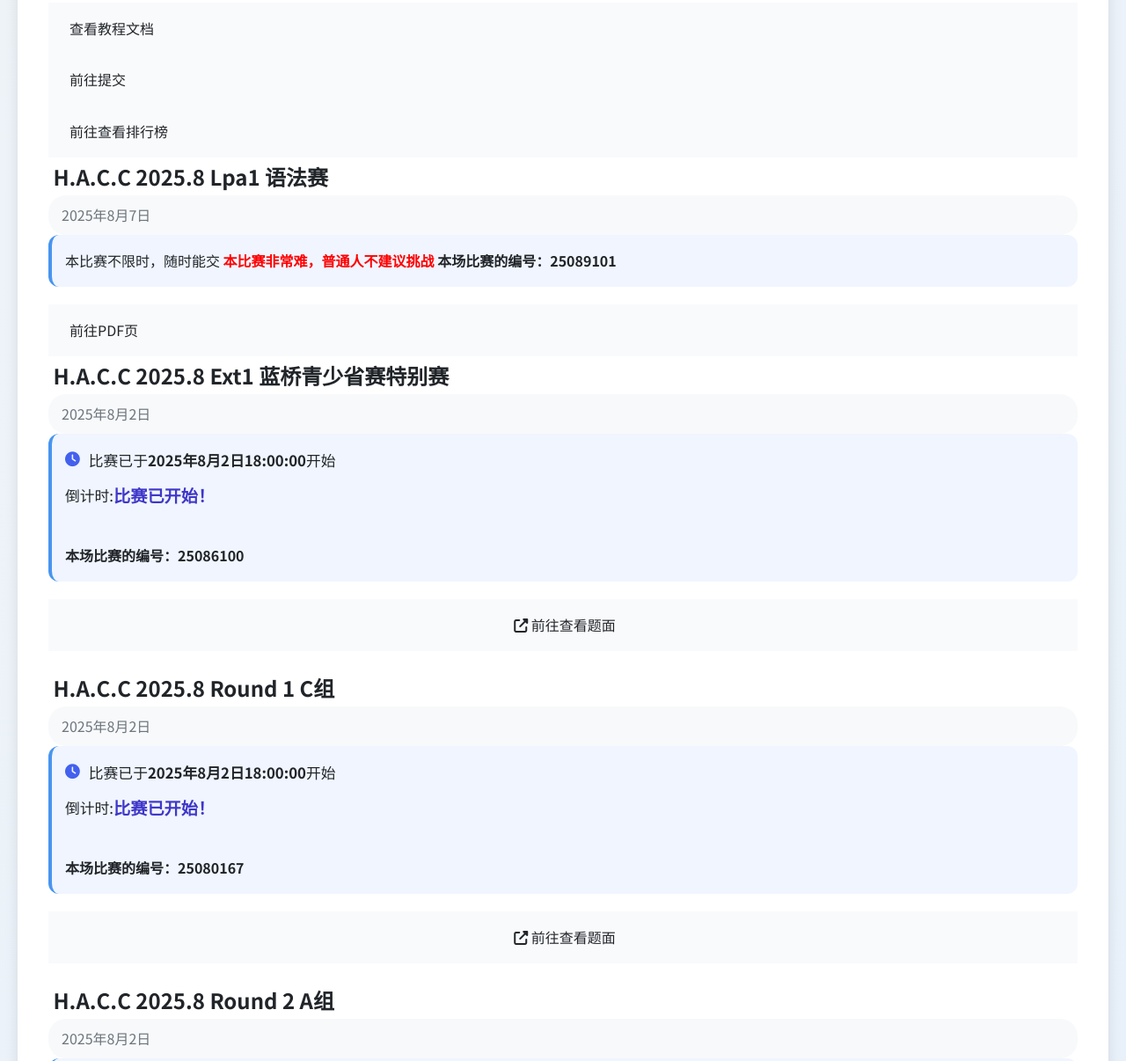
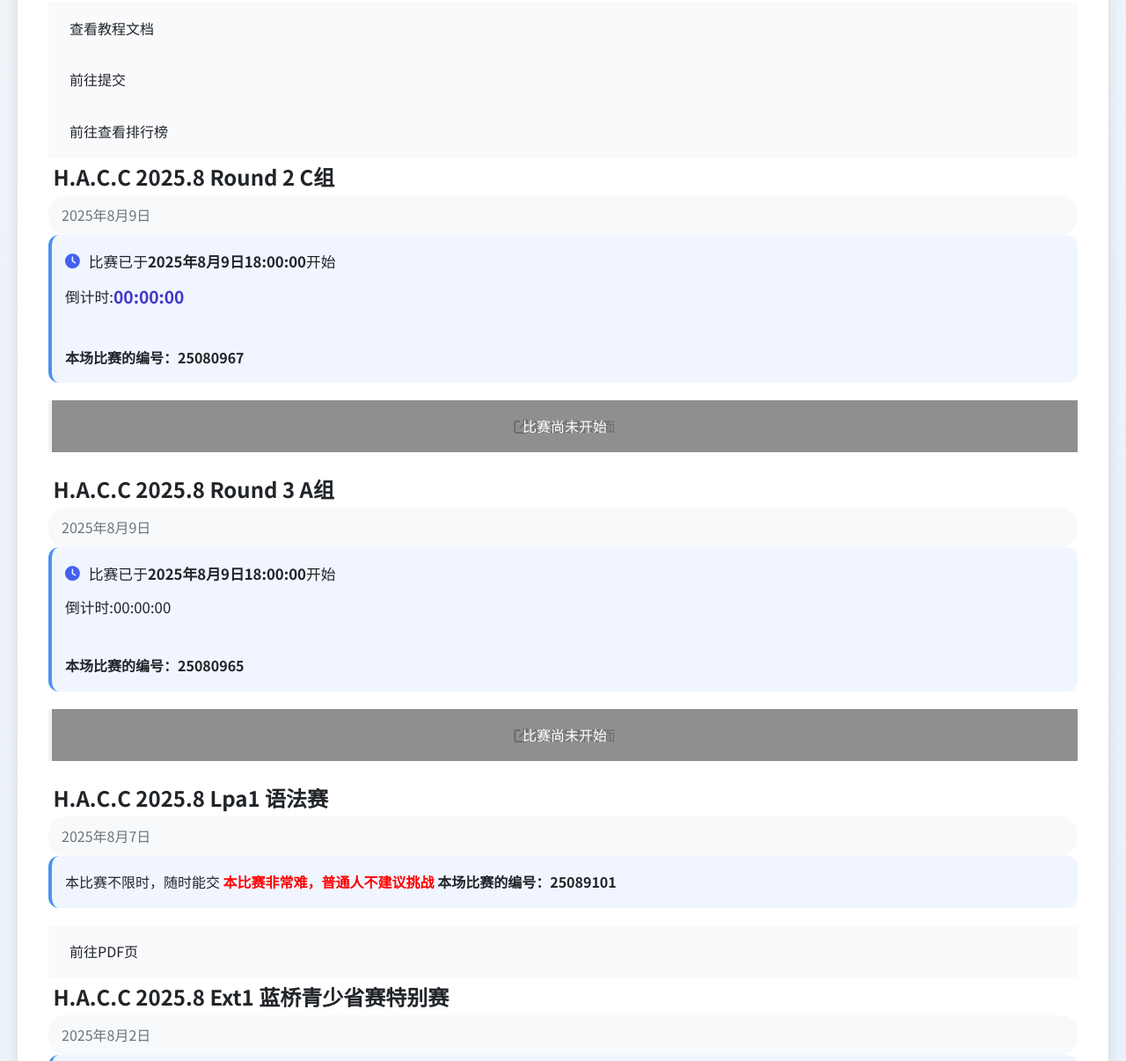
Before and after one commit to haccsite/haccsite.github.io, a plain HTML site: page index.html in a window 1280 px wide. Shown: the part 781-1987 px from the top of the page at 88% size. Drawn offline with Linux system fonts and the light colour scheme.

Commit message:
Update index.html

```diff
--- a/index.html
+++ b/index.html
@@ -702,6 +702,44 @@
                 </div>
 
                 <div class="note-content">
+                    <h2><i class="fab fa-a301"></i> H.A.C.C 2025.8 Round 2 C组</h2>
+                    <div class="date">2025年8月9日</div>
+                    <div id="contest-status">
+                        <p><i class="fas fa-clock"></i> 比赛已于 <strong>2025年8月9日18:00:00</strong> 开始</p>
+                        <p>倒计时: <span id="countdown">00:00:00</span></p>
+                        <br />
+                        <strong>本场比赛的编号：25080967</strong>
+                    </div>
+                    <a data-contest-id="contest3"
+                       id="contest-link"
+                       class="full-width-link disabled-link"
+                       onclick="openContestDoc(event, this)">
+                        <i class="fas fa-external-link-alt"></i>
+                        <span>前往查看题面</span>
+                        <span class="disabled-overlay">比赛尚未开始</span>
+                    </a>
+                </div>
+
+                <div class="note-content">
+                    <h2><i class="fab fa-a301"></i> H.A.C.C 2025.8 Round 3 A组</h2>
+                    <div class="date">2025年8月9日</div>
+                    <div id="contest-status">
+                        <p><i class="fas fa-clock"></i> 比赛已于 <strong>2025年8月9日18:00:00</strong> 开始</p>
+                        <p>倒计时: <span id="countdown2">00:00:00</span></p>
+                        <br />
+                        <strong>本场比赛的编号：25080965</strong>
+                    </div>
+                    <a data-contest-id="contest2"
+                       id="contest-link"
+                       class="full-width-link disabled-link"
+                       onclick="openContestDoc(event, this)">
+                        <i class="fas fa-external-link-alt"></i>
+                        <span>前往查看题面</span>
+                        <span class="disabled-overlay">比赛尚未开始</span>
+                    </a>
+                </div>
+
+                <div class="note-content">
                     <h2><i class="fab fa-a301"></i> H.A.C.C 2025.8 Lpa1 语法赛</h2>
                     <div class="date">2025年8月7日</div>
                     <div id="contest-status">
@@ -717,19 +755,10 @@
                     <h2><i class="fab fa-a301"></i> H.A.C.C 2025.8 Ext1 蓝桥青少省赛特别赛</h2>
                     <div class="date">2025年8月2日</div>
                     <div id="contest-status">
-                        <p><i class="fas fa-clock"></i> 比赛已于 <strong>2025年8月2日18:00:00</strong> 开始</p>
-                        <p>倒计时: <span id="countdown4">00:00:00</span></p>
-                        <br />
+                        <p><i class="fas fa-clock"></i> 比赛已结束</p><br/>
                         <strong>本场比赛的编号：25086100</strong>
                     </div>
-                    <a data-contest-id="contest4"
-                       id="contest-link-4"
-                       class="full-width-link disabled-link"
-                       onclick="openContestDoc(event, this)">
-                        <i class="fas fa-external-link-alt"></i>
-                        <span>前往查看题面</span>
-                        <span class="disabled-overlay">比赛尚未开始</span>
-                    </a>
+                    <a href="https://docs.qq.com/doc/p/47e47c67c1bbf8891e3c5bebf1e8e160a8e96e56" target="_blank">前往查看题面</a>
                 </div>
 
                 <!-- 修改第三个比赛 -->
@@ -737,19 +766,10 @@
                     <h2><i class="fab fa-a301"></i> H.A.C.C 2025.8 Round 1 C组</h2>
                     <div class="date">2025年8月2日</div>
                     <div id="contest-status">
-                        <p><i class="fas fa-clock"></i> 比赛已于 <strong>2025年8月2日18:00:00</strong> 开始</p>
-                        <p>倒计时: <span id="countdownc">00:00:00</span></p>
-                        <br />
+                        <p><i class="fas fa-clock"></i> 比赛已结束</p><br/>
                         <strong>本场比赛的编号：25080167</strong>
                     </div>
-                    <a data-contest-id="contest3"
-                       id="contest-link-C"
-                       class="full-width-link disabled-link"
-                       onclick="openContestDoc(event, this)">
-                        <i class="fas fa-external-link-alt"></i>
-                        <span>前往查看题面</span>
-                        <span class="disabled-overlay">比赛尚未开始</span>
-                    </a>
+                    <a href="https://docs.qq.com/doc/p/d5e1136527f0ee485fe92a428027b579a66fd7cc" target="_blank">前往查看题面</a>
                 </div>
 
                 <!-- 修改第二个比赛 -->
@@ -757,31 +777,10 @@
                     <h2><i class="fab fa-a301"></i> H.A.C.C 2025.8 Round 2 A组</h2>
                     <div class="date">2025年8月2日</div>
                     <div id="contest-status">
-                        <p>
-                            比赛难度:<br />
-                            1.笔试部分<br />
-                            CSP-J题目 50%<br />
-                            GESP4~8级 30%<br />
-                            其余 20%<br />
-                            2. 机试部分<br />
-                            1.普及-  CSP-J第一题<br />
-                            2.普及-  GESP6级真题<br />
-                            3.普及/提高- 原创题<br />
-                            4.普及/提高- CSP-J第二题<br />
-                        </p>
-                        <p><i class="fas fa-clock"></i> 比赛已于 <strong>2025年8月2日18:00:00</strong> 开始</p>
-                        <p>倒计时: <span id="countdown">00:00:00</span></p>
-                        <br />
+                        <p><i class="fas fa-clock"></i> 比赛已结束</p><br/>
                         <strong>本场比赛的编号：25080265</strong>
                     </div>
-                    <a data-contest-id="contest2"
-                       id="contest-link"
-                       class="full-width-link disabled-link"
-                       onclick="openContestDoc(event, this)">
-                        <i class="fas fa-external-link-alt"></i>
-                        <span>前往查看题面</span>
-                        <span class="disabled-overlay">比赛尚未开始</span>
-                    </a>
+                    <a href="https://docs.qq.com/doc/p/c1adaea840feb771058b927ee470bd565b0fd1b8" target="_blank">前往查看题面</a>
                 </div>
 
                 <div class="note-content">
@@ -844,7 +843,7 @@
             event.stopPropagation(); // 阻止事件冒泡
 
             const contestId = element.getAttribute('data-contest-id');
-            const startTime = new Date('2025-08-02T18:00:00');
+            const startTime = new Date('2025-08-09T18:00:00');
             const now = new Date();
 
             if (now < startTime) {
@@ -880,13 +879,10 @@
             const contestStartTime = new Date('2025-08-02T18:00:00');
 
             const countdownElement = document.getElementById('countdown');
-            const countdownElementc = document.getElementById('countdownc');
-            const countdownElement4 = document.getElementById('countdown4');
+            const countdownElementc = document.getElementById('countdown2');
 
-            const contestLink = document.getElementById('contest-link');
-            //const contestLink2 = document.getElementById('contest-link2');
-            const contestLinkc = document.getElementById('contest-link-C');
-            const contestLink4 = document.getElementById('contest-link-4');
+            const contestLink = document.getElementById('contest-link3');
+            const contestLink2 = document.getElementById('contest-link2');
 
             // 检查比赛时间函数
             function checkContestTime(event) {
@@ -907,12 +903,9 @@
                 if (timeDiff <= 0) {
                     countdownElement.textContent = "比赛已开始！";
                     countdownElementc.textContent = "比赛已开始！";
-                    countdownElement4.textContent = "比赛已开始！";
 
                     contestLink.classList.remove('disabled-link');
-                    //contestLink2.classList.remove('disabled-link');
-                    contestLinkc.classList.remove('disabled-link');
-                    contestLink4.classList.remove('disabled-link');
+                    contestLink2.classList.remove('disabled-link');
                     return;
                 }
 
@@ -926,22 +919,16 @@
                     `${hours.toString().padStart(2, '0')}:${minutes.toString().padStart(2, '0')}:${seconds.toString().padStart(2, '0')}`;
                 countdownElementc.textContent =
                     `${hours.toString().padStart(2, '0')}:${minutes.toString().padStart(2, '0')}:${seconds.toString().padStart(2, '0')}`;
-                countdownElement4.textContent =
-                    `${hours.toString().padStart(2, '0')}:${minutes.toString().padStart(2, '0')}:${seconds.toString().padStart(2, '0')}`;
             }
 
             // 初始化链接状态
             const now = new Date();
             if (now < contestStartTime) {
                 contestLink.classList.add('disabled-link');
-                //contestLink2.classList.add('disabled-link');
-                contestLinkc.classList.add('disabled-link');
-                contestLink4.classList.add('disabled-link');
+                contestLink2.classList.add('disabled-link');
             } else {
                 contestLink.classList.remove('disabled-link');
-                //contestLink2.classList.remove('disabled-link');
-                contestLinkc.classList.remove('disabled-link');
-                contestLink4.classList.remove('disabled-link');
+                contestLink2.classList.remove('disabled-link');
             }
 
             // 启动倒计时定时器
```
